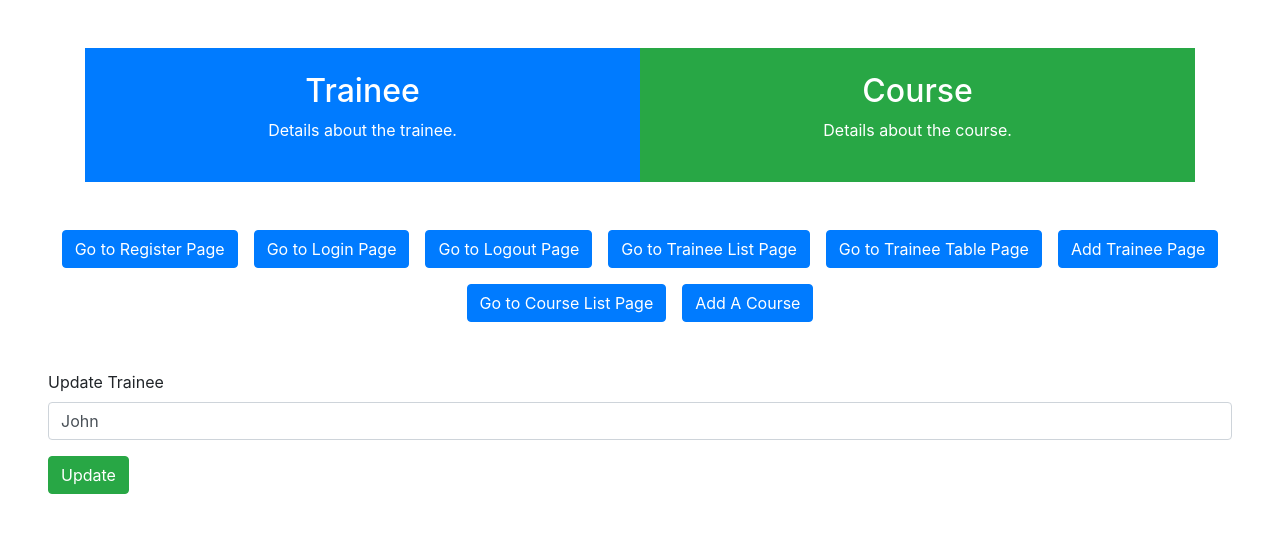
After one commit to YasserMuhamed2017/Task1_Django, a Django app: page /update_trainee/5 in a window 1280 px wide. The commit adds this page. Shown: the top 533 px of the page. Run offline with Django 5.2, Linux system fonts and the light colour scheme; data comes from the database, SQL or seed files in the repository; both versions use the stored data as it was after the commit; some libraries are stand-ins or nearby versions.

Commit message:
Task 3 Finished After Applying Some Updates. Created @ ITI

```diff
--- a/trainee/models.py
+++ b/trainee/models.py
@@ -1,6 +1,5 @@
 from django.db import models
 
-# Create your models here.
 class Trainee(models.Model):
     trainee = models.CharField(max_length=100)
     is_deleted = models.BooleanField(default=False)
@@ -8,3 +7,4 @@ class Trainee(models.Model):
 class Course(models.Model):
     course = models.CharField(max_length=100)
     is_deleted = models.BooleanField(default=False)
+    trainee = models.ForeignKey(Trainee, on_delete=models.CASCADE, null=True)
--- a/trainee/templates/trainee/layout.html
+++ b/trainee/templates/trainee/layout.html
@@ -21,16 +21,18 @@
             </div>
         </div>
     </div>
-    <div class="m-5">
-        <a href="{% url 'register' %}" class="btn btn-primary">Go to Register Page</a>
-        <a href="{% url 'login' %}" class="btn btn-primary m-1">Go to Login Page</a>
-        <a href="{% url 'logout' %}" class="btn btn-primary m-1">Go to Logout Page</a>
-        <a href="{% url 'traineelist' %}" class="btn btn-primary m-1">Go to trainee list Page</a>
-        <a href="{% url 'traineetable' %}" class="btn btn-primary m-1">Go to trainee table Page</a>
-        <a href="{% url 'add_trainee' %}" class="btn btn-primary m-1">Add Trainee Page</a>
-        <a href="{% url 'course' %}" class="btn btn-primary m-1">Go to course list Page</a>
-        <a href="{% url 'add_course' %}" class="btn btn-primary m-1">Add A Course</a>
+    <div class="d-flex flex-wrap justify-content-center m-5">
+        <a href="{% url 'register' %}" class="btn btn-primary mx-2">Go to Register Page</a>
+        <a href="{% url 'login' %}" class="btn btn-primary mx-2">Go to Login Page</a>
+        <a href="{% url 'logout' %}" class="btn btn-primary mx-2">Go to Logout Page</a>
+        <a href="{% url 'traineelist' %}" class="btn btn-primary mx-2">Go to Trainee List Page</a>
+        <a href="{% url 'traineetable' %}" class="btn btn-primary mx-2">Go to Trainee Table Page</a>
+        <a href="{% url 'add_trainee' %}" class="btn btn-primary mx-2">Add Trainee Page</a>
+        <a href="{% url 'course' %}" class="btn btn-primary mt-3">Go to Course List Page</a>
+        <a href="{% url 'add_course' %}" class="btn btn-primary mt-3 ml-3">Add A Course</a>
     </div>
+
+
     {% block body %}{% endblock %}
 </body>
 </html>
--- a/trainee/templates/trainee/register.html
+++ b/trainee/templates/trainee/register.html
@@ -11,15 +11,15 @@ Register A Trainee
     <div class="form-group">
         <label for="exampleInputEmail1">Email address</label>
         <input type="email" class="form-control" id="exampleInputEmail1" aria-describedby="emailHelp"
-            placeholder="Enter email">
+            placeholder="Enter email" name="email">
     </div>
     <div class="form-group">
         <label for="exampleInputPassword1">Password</label>
-        <input type="password" class="form-control" id="exampleInputPassword1" placeholder="Password">
+        <input type="password" class="form-control" id="exampleInputPassword1" placeholder="Password" name="password">
     </div>
     <div class="form-group">
         <label for="exampleInputPassword1">Password (Again)</label>
-        <input type="password" class="form-control" id="exampleInputPassword1" placeholder="Password">
+        <input type="password" class="form-control" id="exampleInputPassword1" placeholder="Password" name="confirmation">
     </div>
     <button type="submit" class="btn btn-primary">Submit</button>
 </form>
--- a/trainee/templates/trainee/trainee_table.html
+++ b/trainee/templates/trainee/trainee_table.html
@@ -19,8 +19,8 @@ trainetable
         {% for trainee, course in trainee_course_lists %}
         <tr>
             <th scope="row">{{ forloop.counter }}</th>
-            <td>{{ trainee }}</td>
-            <td>{{ course }}</td>
+            <td>{{ trainee.trainee }}</td>
+            <td>{{ course.course }}</td>
         </tr>
         {% endfor %}
 
--- /dev/null
+++ b/trainee/templates/trainee/update_trainee.html
@@ -0,0 +1,13 @@
+{% extends "trainee/layout.html" %}
+
+{% block body %}
+<form class="m-5" action="{% url 'update_trainee' trainee_id %}" method="post">
+    {% csrf_token %}
+    <div class="form-group">
+        <label for="traineeName" class="fw-bold">Update Trainee</label>
+        <input type="text" class="form-control" value="{{ trainee_name }}" name="updated_trainee">
+    </div>
+    <button type="submit" class="btn btn-success">Update</button>
+</form>
+
+{% endblock %}
--- a/trainee/urls.py
+++ b/trainee/urls.py
@@ -10,5 +10,6 @@ urlpatterns = [
     path("login", views.login, name="login"),
     path("logout", views.logout, name="logout"),
     path("add_trainee", views.add_trainee, name="add_trainee"),
-    path("delete_trainee/<int:trainee_id>", views.delete_trainee, name="delete_trainee")
+    path("delete_trainee/<int:trainee_id>", views.delete_trainee, name="delete_trainee"),
+    path("update_trainee/<int:trainee_id>", views.update_trainee, name="update_trainee")
 ]
--- a/trainee/views.py
+++ b/trainee/views.py
@@ -1,5 +1,5 @@
 from django.shortcuts import render, redirect
-from django.http import HttpResponse
+from django.http import HttpResponse, HttpResponseRedirect
 from .models import *
 # Create your views here.
 def home(request):
@@ -10,6 +10,7 @@ def trainee_list(request):
     if request.method == "POST":
         trainee_name = request.POST.get("trainee")
         Trainee(trainee=trainee_name).save()
+        return HttpResponseRedirect("traineelist")
     else:
         return render(request, "trainee/trainee_list.html",
         {
@@ -17,8 +18,9 @@ def trainee_list(request):
         })
 
 def trainee_table(request):
-    lst_courses = ['Django', 'Version Control', 'Python']
-    two_combined_lists = zip(lst, lst_courses)
+    lst_trainees = Trainee.objects.all()
+    lst_courses = Course.objects.all()
+    two_combined_lists = zip(lst_trainees, lst_courses)
     return render(request, "trainee/trainee_table.html", {
         "trainee_course_lists": two_combined_lists
     })
@@ -31,6 +33,19 @@ def delete_trainee(request, trainee_id):
 def add_trainee(request):
     return render(request, "trainee/form.html")
 
+def update_trainee(request, trainee_id):
+    if request.method == "POST":
+        updated_trainee = request.POST["updated_trainee"]
+        print(updated_trainee)
+        trainee = Trainee.objects.get(id=trainee_id)
+        trainee.trainee = updated_trainee
+        trainee.save()
+        return redirect("traineelist")
+    return render(request, "trainee/update_trainee.html", {
+        "trainee_id": trainee_id,
+        "trainee_name": Trainee.objects.get(id=trainee_id).trainee
+    })
+
 def register(request):
     return render(request, "trainee/register.html")
 
```
Also changed, not shown: trainee/templates/trainee/trainee_list.html (+14 -5 lines), db.sqlite3, trainee/migrations/0002_course_courses.py (added), trainee/migrations/0003_rename_courses_course_trainees.py (added), trainee/migrations/0004_remove_course_trainees_course_trainee.py (added), trainee/migrations/0005_alter_course_trainee_user_trainee_user.py (added), trainee/migrations/0006_remove_trainee_user_delete_user.py (added).
